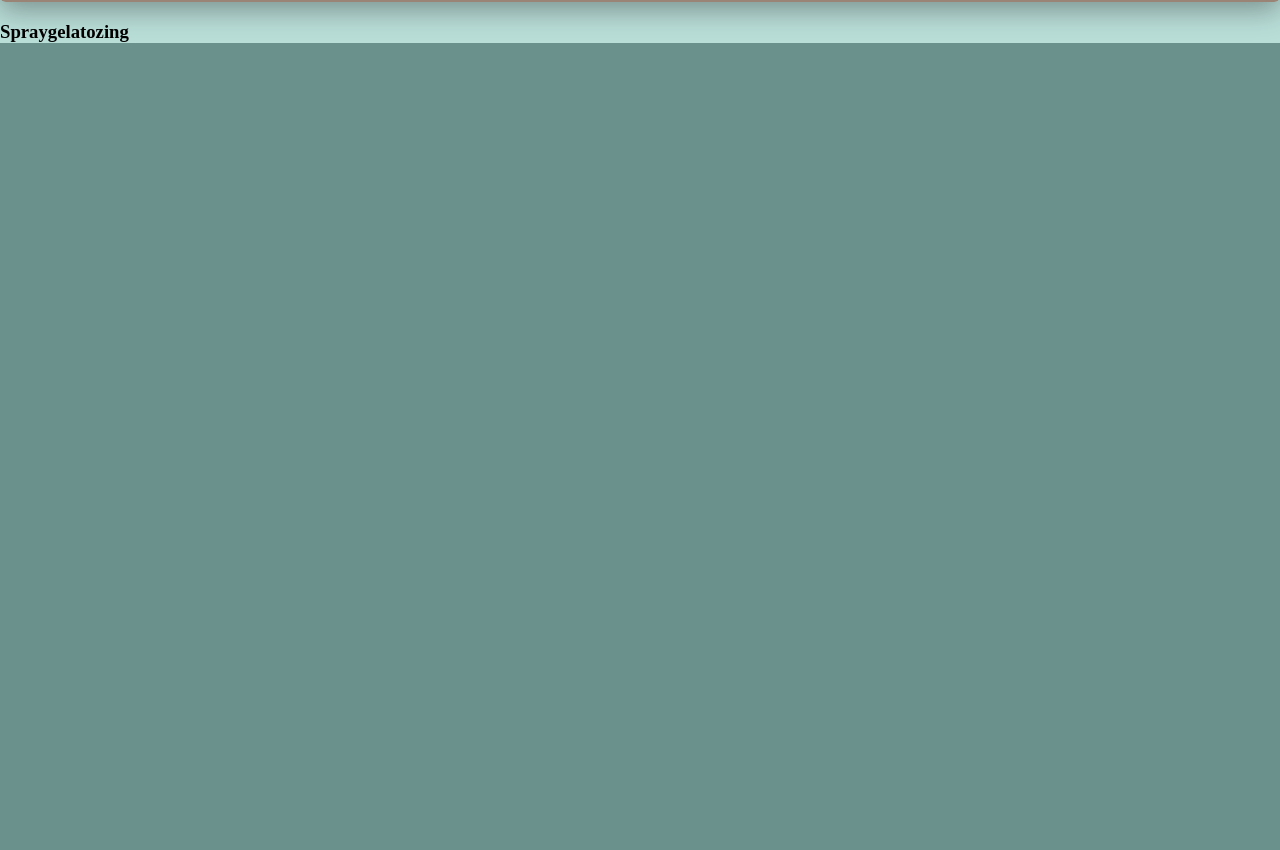
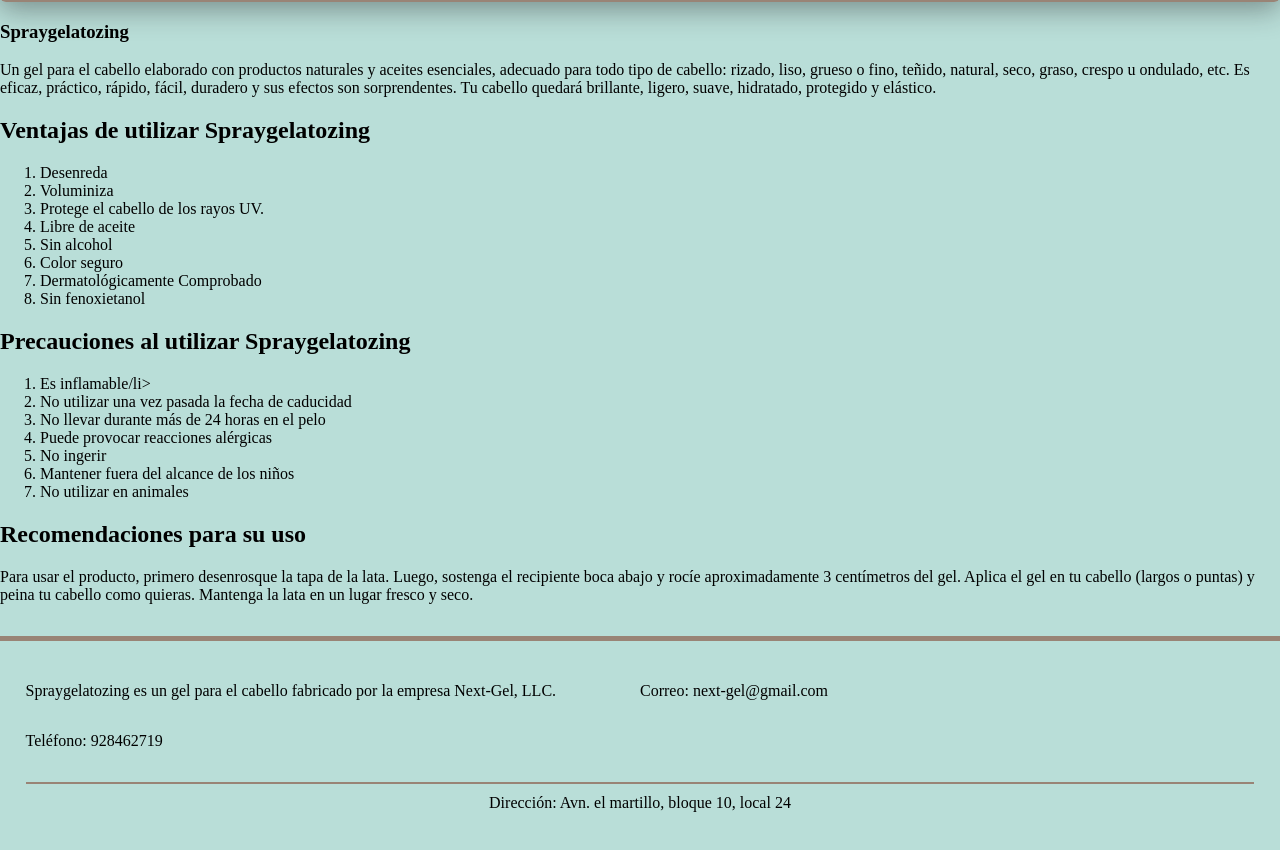
Before and after one commit to oliverSecretSource/Spraygelatozing, a plain HTML site: page index.html in a window 1280 px wide. Shown: the part 82-932 px from the top of the page. Before the commit the page ends 800 px from the top, so only its background shows below. Drawn offline with Linux system fonts and the light colour scheme.

Commit message:
content for views and some styles in footer

```diff
--- a/index.html
+++ b/index.html
@@ -29,15 +29,55 @@
     <section>
       <h1>Spraygelatozing</h1>
       <p>
-
+        Un gel para el cabello elaborado con productos naturales y aceites esenciales, adecuado para todo tipo de cabello:
+        rizado, liso, grueso o fino, teñido, natural, seco, graso, crespo u ondulado, etc.
+        Es eficaz, práctico, rápido, fácil, duradero y sus efectos son sorprendentes. Tu cabello quedará brillante, ligero,
+        suave, hidratado, protegido y elástico.
       </p>
     </section>
-    <ul>
 
-    </ul>
-    <ul>
+    <section>
+      <h2>Ventajas de utilizar Spraygelatozing</h2>
+      <ol>
+        <li>Desenreda</li>
+        <li>Voluminiza</li>
+        <li>Protege el cabello de los rayos UV.</li>
+        <li>Libre de aceite</li>
+        <li>Sin alcohol</li>
+        <li>Color seguro</li>
+        <li>Dermatológicamente Comprobado</li>
+        <li>Sin fenoxietanol</li>
+      </ol>
+    </section>
 
-    </ul>
+    <section>
+      <h2>Precauciones al utilizar Spraygelatozing</h2>
+      <ol>
+        <li>Es inflamable/li>
+        <li>No utilizar una vez pasada la fecha de caducidad</li>
+        <li>No llevar durante más de 24 horas en el pelo</li>
+        <li>Puede provocar reacciones alérgicas</li>
+        <li>No ingerir</li>
+        <li>Mantener fuera del alcance de los niños</li>
+        <li>No utilizar en animales</li>
+      </ol>
+    </section>
+
+    <section>
+      <h2>Recomendaciones para su uso</h2>
+      <p>
+        Para usar el producto, primero desenrosque la tapa de la lata. Luego, sostenga el recipiente boca
+        abajo y rocíe aproximadamente 3 centímetros del gel.
+        Aplica el gel en tu cabello (largos o puntas) y peina tu cabello como quieras.
+        Mantenga la lata en un lugar fresco y seco.
+      </p>
+    </section>
   </article>
+  <footer>
+    <p>Spraygelatozing es un gel para el cabello fabricado por la empresa Next-Gel, LLC.</p>
+    <p>Correo: next-gel@gmail.com</p>
+    <p>Teléfono: 928462719</p>
+    <p>Dirección: Avn. el martillo, bloque 10, local 24</p>
+  </footer>
 </body>
 </html>
--- a/styles/main-style.css
+++ b/styles/main-style.css
@@ -61,3 +61,25 @@ nav ul {
 nav {
     min-width: 80%;
 }
+
+footer {
+    display: flex;
+    flex-wrap: wrap;
+    border-top: 5px  solid #916b5cc7;
+    padding: 2%;
+    margin-top: 2rem;
+}
+
+footer > * {
+    min-width: 50%;
+}
+
+footer p:last-child {
+    text-align: center;
+    min-width: 100%;
+}
+
+footer p:last-child {
+    border-top: 2px  solid #916b5cc7;
+    padding-top: 0.6rem;
+}
```
Also changed, not shown: company.html (+21 -4 lines), styles/company-style.css (+13 -0 lines), testimonials.html (+37 -0 lines), images/bob-profile.webp (added), images/helen-profile.webp (added).
